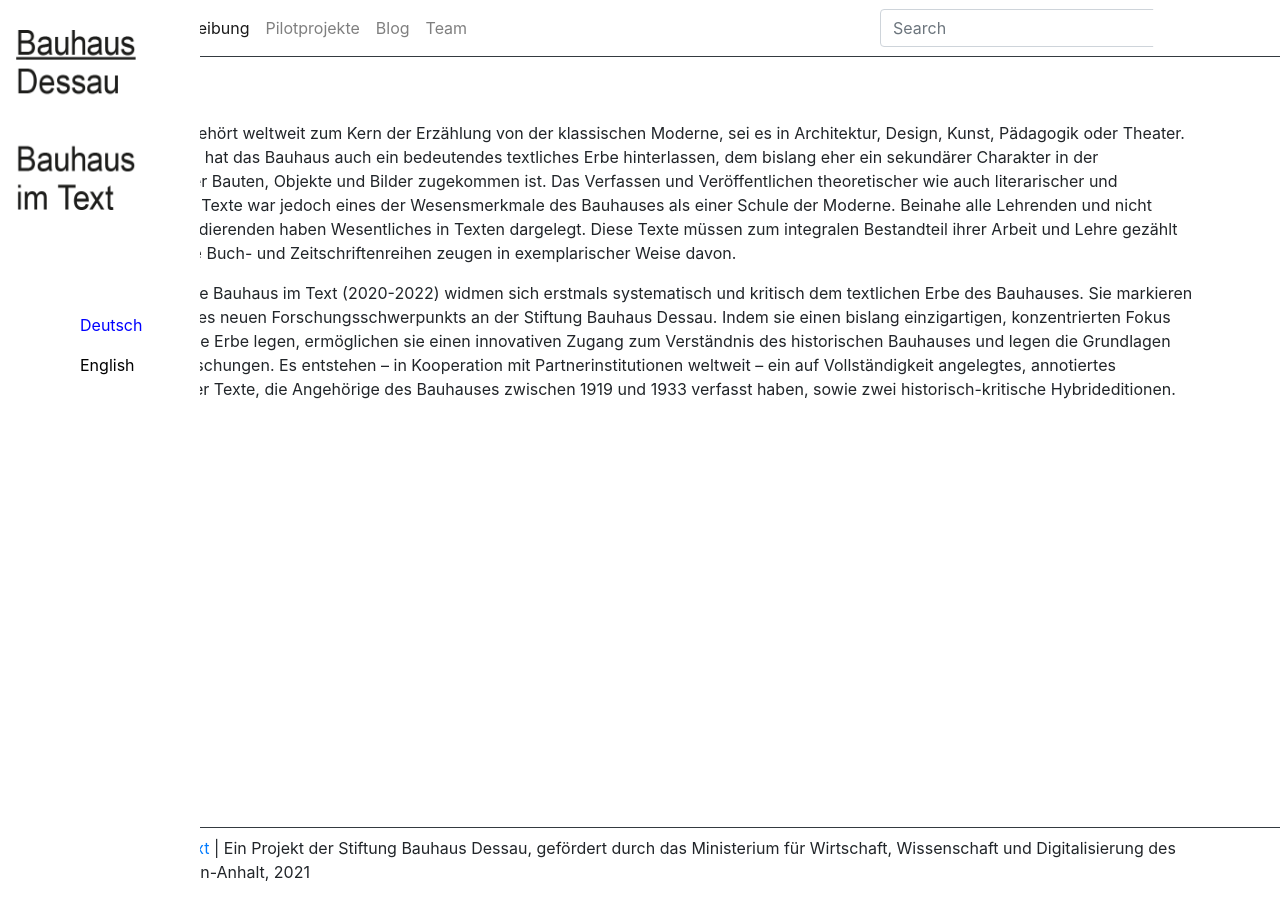
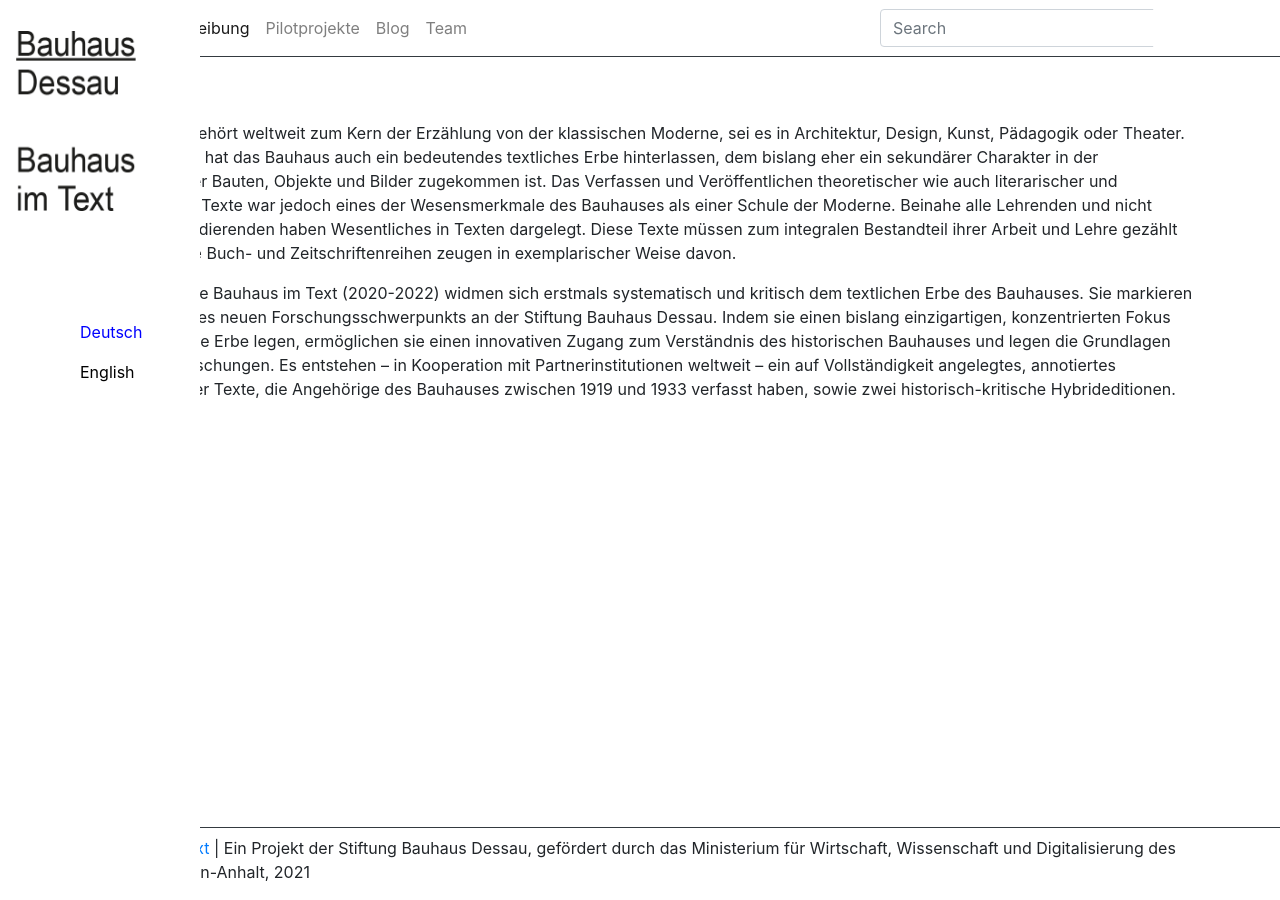
Before and after one commit to Bauhaus-im-Text/internetauftritt, a Jekyll site: the page built from pages/index.md, in a window 1280 px wide. Built offline with Jekyll 4.4.1, drawn with Linux system fonts in a browser that asks for light colours.

Commit message:
Update _custom.scss

```diff
--- a/_sass/_custom.scss
+++ b/_sass/_custom.scss
@@ -5,11 +5,11 @@
   width: 200px;
   position: fixed;
   z-index: 1;
-  top: -7px;
-  left: 0;
+  top: 0px;
+  left: 0px;
   background-color: white;
   overflow-x: hidden;
-  padding-top: 21px;
+  padding-top: 15px;
 }
 
 /* Style sidebar links */
```
